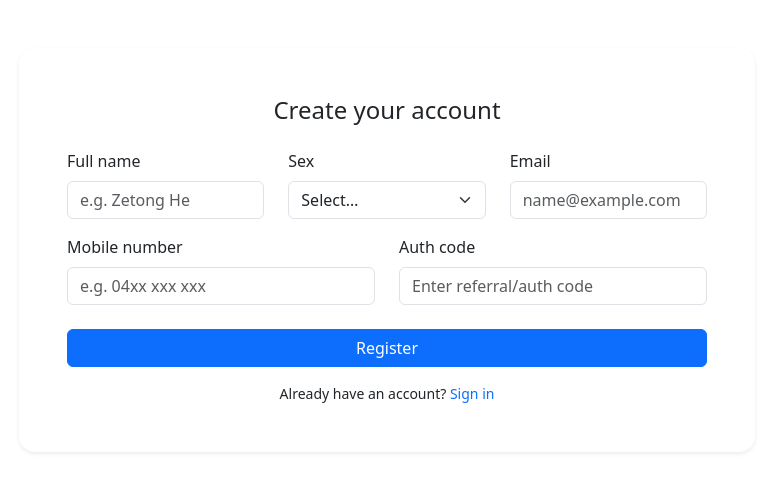
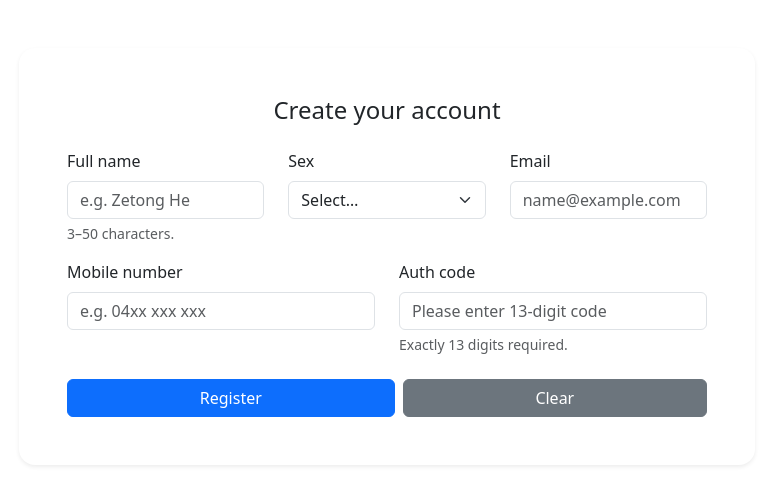
Before and after one commit to ZetongHe-inhub/FIT5032, a Vue app: page / in a window 1280 px wide. Shown: the top 504 px of the page, without its empty margins (253-1026 px from the left). Built offline with nearby package versions, Linux system fonts and the light colour scheme.

Commit message:
update validations(name, sex, auth code) and enable summit form

```diff
--- a/src/views/register.vue
+++ b/src/views/register.vue
@@ -7,71 +7,207 @@
           <div class="card-body p-4 p-lg-5">
             <h1 class="h4 mb-4 text-center">Create your account</h1>
 
-            <form>
+            <form @submit.prevent="submitForm">
               <div class="row">
-                <!-- Name -->
+                <!-- Full name: HTML5 validation -->
                 <div class="col-12 col-md-6 col-lg-4 mb-3">
                   <label for="name" class="form-label">Full name</label>
-                  <input id="name" type="text" class="form-control" v-model.trim="form.name" placeholder="e.g. Zetong He" />
+                  <input
+                    id="name"
+                    type="text"
+                    class="form-control"
+                    v-model="formData.name"
+                    placeholder="e.g. Zetong He"
+                    required
+                    minlength="3"
+                    maxlength="50"
+                  />
+                  <div class="form-text">3–50 characters.</div>
                 </div>
 
-                <!-- Sex -->
+                <!-- Sex: required + blur-driven JS validation -->
                 <div class="col-12 col-md-6 col-lg-4 mb-3">
                   <label for="sex" class="form-label">Sex</label>
-                  <select id="sex" class="form-select" v-model="form.sex">
+                  <select
+                    id="sex"
+                    class="form-select"
+                    v-model="formData.sex"
+                    @blur="() => validateSex(true)"
+                    @change="() => validateSex(false)"
+                  >
                     <option value="" disabled>Select…</option>
                     <option value="female">Female</option>
                     <option value="male">Male</option>
                     <option value="other">Other / Prefer not to say</option>
                   </select>
+                  <div v-if="errors.sex" class="text-danger">{{ errors.sex }}</div>
                 </div>
 
                 <!-- Email -->
                 <div class="col-12 col-md-6 col-lg-4 mb-3">
                   <label for="email" class="form-label">Email</label>
-                  <input id="email" type="email" class="form-control" v-model.trim="form.email" placeholder="name@example.com" />
+                  <input
+                    id="email"
+                    type="email"
+                    class="form-control"
+                    v-model="formData.email"
+                    placeholder="name@example.com"
+                  />
                 </div>
 
                 <!-- Mobile -->
                 <div class="col-12 col-md-6 col-lg-6 mb-3">
                   <label for="mobile" class="form-label">Mobile number</label>
-                  <input id="mobile" type="tel" class="form-control" v-model.trim="form.mobile" placeholder="e.g. 04xx xxx xxx" />
+                  <input
+                    id="mobile"
+                    type="tel"
+                    class="form-control"
+                    v-model="formData.mobile"
+                    placeholder="e.g. 04xx xxx xxx"
+                  />
                 </div>
 
-                <!-- Auth code -->
+                <!-- Auth code: required + fixed 13 digits  -->
                 <div class="col-12 col-md-6 col-lg-6 mb-4">
                   <label for="auth" class="form-label">Auth code</label>
-                  <input id="auth" type="text" class="form-control" v-model.trim="form.authCode" placeholder="Enter referral/auth code" />
+                  <input
+                    id="auth"
+                    type="text"
+                    class="form-control"
+                    v-model="formData.authCode"
+                    @blur="() => validateAuthCode(true)"
+                    @input="() => validateAuthCode(false)"
+                    inputmode="numeric"
+                    placeholder="Please enter 13-digit code"
+                  />
+                  <div v-if="errors.authCode" class="text-danger">{{ errors.authCode }}</div>
+                  <div v-else class="form-text">Exactly 13 digits required.</div>
                 </div>
               </div>
 
-              <button type="button" class="btn btn-primary w-100">Register</button>
-              <p class="text-center small mt-3 mb-0">
-                Already have an account?
-                <a href="#" class="text-decoration-none">Sign in</a>
-              </p>
+              <div class="d-flex gap-2">
+                <button type="submit" class="btn btn-primary flex-fill">Register</button>
+                <button type="button" class="btn btn-secondary flex-fill" @click="clearForm">Clear</button>
+              </div>
             </form>
-
           </div>
         </div>
+
+        <!-- Submitted cards -->
+        <div class="mt-4" v-if="submittedCards.length">
+          <div class="row row-cols-1 row-cols-sm-2 row-cols-lg-3 g-3">
+            <div class="col" v-for="(card, index) in submittedCards" :key="index">
+              <div class="card h-100">
+                <div class="card-header">User Information</div>
+                <ul class="list-group list-group-flush">
+                  <li class="list-group-item">Full name: {{ card.name }}</li>
+                  <li class="list-group-item">Sex: {{ formatSex(card.sex) }}</li>
+                  <li class="list-group-item">Email: {{ card.email || 'N/A' }}</li>
+                  <li class="list-group-item">Mobile: {{ card.mobile || 'N/A' }}</li>
+                  <li class="list-group-item">Auth code: {{ card.authCode || 'N/A' }}</li>
+                </ul>
+              </div>
+            </div>
+          </div>
+        </div>
+        <!-- /Submitted cards -->
+
       </div>
     </div>
   </div>
 </template>
 
 <script setup>
-import { reactive } from 'vue'
+import { ref } from 'vue'
 
-// Simple form state (no validation yet)
-const form = reactive({
+// Form state
+const formData = ref({
   name: '',
   sex: '',
   email: '',
   mobile: '',
   authCode: '',
 })
+
+// Errors object
+const errors = ref({
+  sex: null,
+  authCode: null,
+})
+
+// Submitted list
+const submittedCards = ref([])
+
+// Sex validation
+const validateSex = (blur) => {
+  if (!formData.value.sex) {
+    if (blur) errors.value.sex = 'This field is required.'
+  } else {
+    errors.value.sex = null
+  }
+}
+
+// Auth code validation
+const validateAuthCode = (blur) => {
+  const value = formData.value.authCode.trim()
+
+  if (!value) {
+    if (blur) errors.value.authCode = 'Auth code is required.'
+  } else if (!/^\d{13}$/.test(value)) {
+    if (blur) errors.value.authCode = 'Auth code must be exactly 13 digits.'
+  } else {
+    errors.value.authCode = null
+  }
+}
+
+const submitForm = (e) => {
+  const el = e.target
+
+  // Run HTML5 validations
+  if (!el.checkValidity()) {
+    el.reportValidity()
+    return
+  }
+
+  // Run custom JS validations
+  validateSex(true)
+  validateAuthCode(true)
+
+  // Check if custom validations passed
+  if (errors.value.sex || errors.value.authCode) {
+    return
+  }
+
+  // All validations passed, submit the form
+  submittedCards.value.push({ ...formData.value })
+  clearForm()
+}
+
+const clearForm = () => {
+  formData.value.name = ''
+  formData.value.sex = ''
+  formData.value.email = ''
+  formData.value.mobile = ''
+  formData.value.authCode = ''
+  errors.value.sex = null
+  errors.value.authCode = null
+}
+
+const formatSex = (s) =>
+  s === 'female' ? 'Female' : s === 'male' ? 'Male' : s ? 'Other' : 'N/A'
 </script>
 
 <style scoped>
-.card { border-radius: 1rem; }
+.card {
+  border-radius: 1rem;
+}
+
+.card-header {
+  background-color: #27bba2;
+  color: #fff;
+}
+
+.list-group-item {
+  padding: 10px;
+}
 </style>
```
